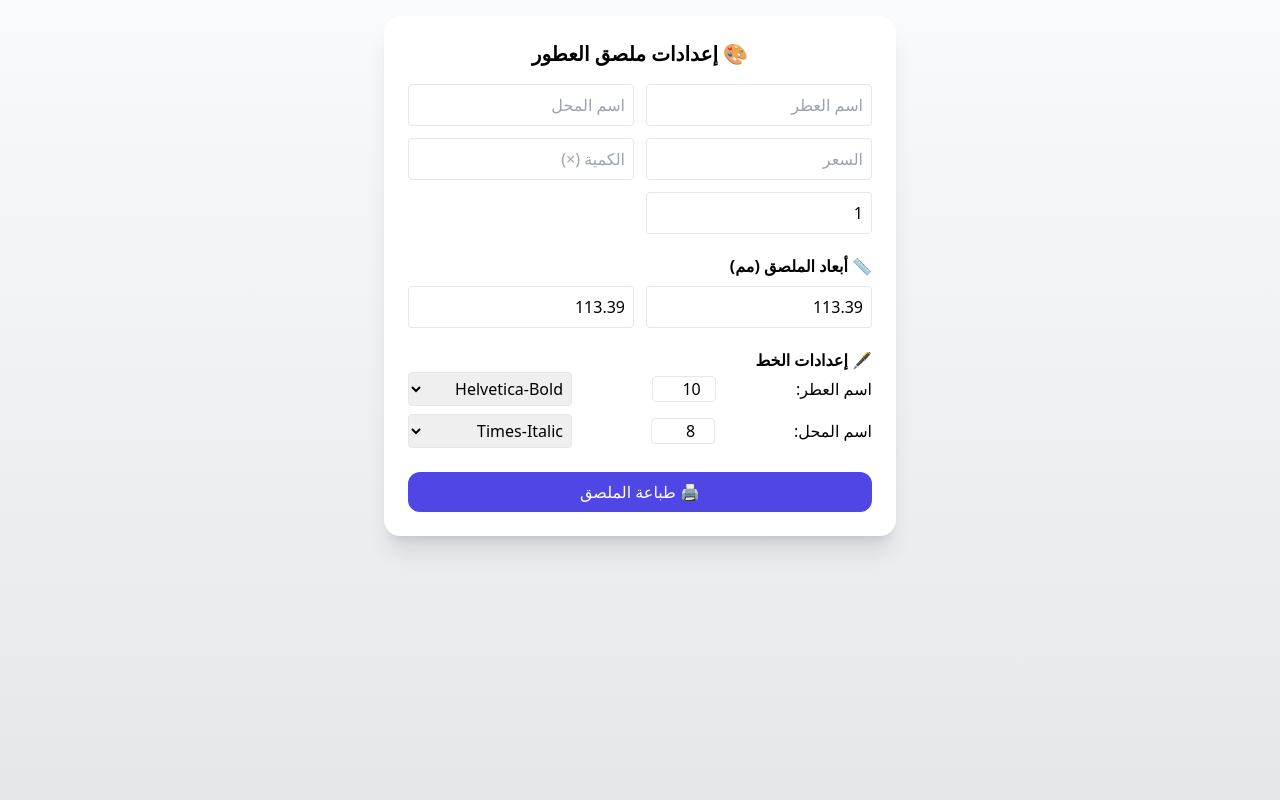
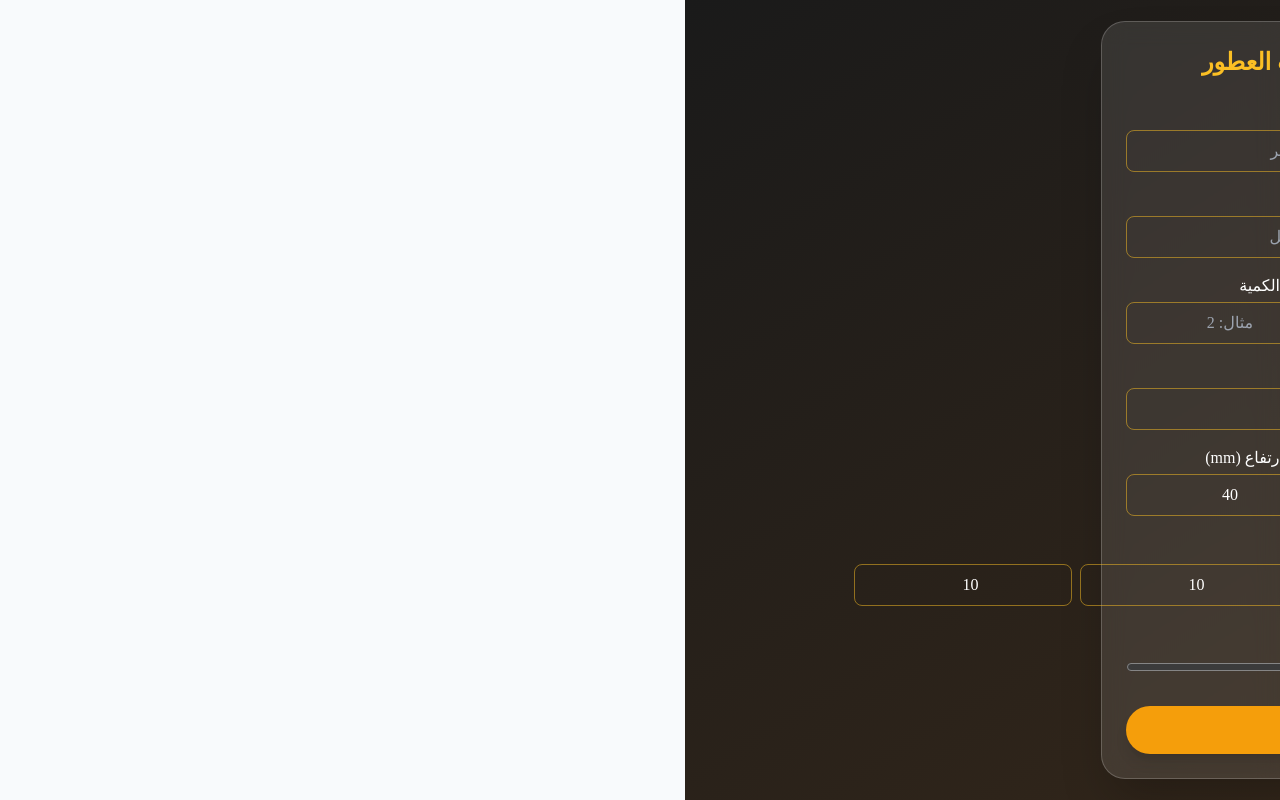
Before and after one commit to Clay145/perfume-label-frontend, a React (Vite) app: page / in a window 1280 px wide. Built offline with nearby package versions, Linux system fonts and the light colour scheme.

Commit message:
Fix build issue

```diff
--- a/src/App.jsx
+++ b/src/App.jsx
@@ -1,167 +1,169 @@
 import { useState } from "react";
+import { Sliders, Printer, Type, Ruler, Store, Tag, Hash } from "lucide-react";
 
 function App() {
-  const [settings, setSettings] = useState({
+  const [form, setForm] = useState({
     perfume_name: "",
     shop_name: "",
     price: "",
     multiplier: "",
     copies: 1,
-    label_width: 113.39,
-    label_height: 113.39,
-    font_perfume: 10,
-    font_shop: 8,
-    font_price: 9,
-    font_family_perfume: "Helvetica-Bold",
-    font_family_shop: "Times-Italic",
-    extra_fields: [],
+    label_width: 40, // cm
+    label_height: 40,
+    corner_radius: 8,
+    font_perfume_size: 12,
+    font_shop_size: 10,
+    font_price_size: 10,
   });
 
-  const fontFamilies = [
-    "Helvetica",
-    "Helvetica-Bold",
-    "Helvetica-Oblique",
-    "Times-Roman",
-    "Times-Bold",
-    "Times-Italic",
-    "Courier",
-  ];
-
-  const handleChange = (key, value) => {
-    setSettings({ ...settings, [key]: value });
+  const handleChange = (e) => {
+    const { name, value } = e.target;
+    setForm((prev) => ({ ...prev, [name]: value }));
   };
 
-  const generatePDF = async () => {
-    const response = await fetch("https://perfume-label-backend.onrender.com/generate_label", {
-      method: "POST",
-      headers: { "Content-Type": "application/json" },
-      body: JSON.stringify(settings),
-    });
+  const handlePrint = async () => {
+    try {
+      const res = await fetch("https://perfume-label-backend.onrender.com/generate_label", {
+        method: "POST",
+        headers: { "Content-Type": "application/json" },
+        body: JSON.stringify(form),
+      });
 
-    if (response.ok) {
-      const blob = await response.blob();
-      const url = window.URL.createObjectURL(blob);
-      const a = document.createElement("a");
-      a.href = url;
-      a.download = "labels.pdf";
-      a.click();
-      window.URL.revokeObjectURL(url);
-    } else {
-      alert("❌ حدث خطأ أثناء إنشاء PDF");
+      if (!res.ok) throw new Error("فشل الاتصال بالخادم");
+
+      const blob = await res.blob();
+      const fileURL = window.URL.createObjectURL(blob);
+      window.open(fileURL, "_blank");
+    } catch (err) {
+      alert("⚠️ حدث خطأ أثناء الطباعة: " + err.message);
     }
   };
 
   return (
-    <div className="min-h-screen bg-gradient-to-b from-gray-50 to-gray-200 p-4 flex flex-col items-center">
-      <div className="bg-white shadow-xl rounded-2xl p-6 w-full max-w-lg">
-        <h1 className="text-xl font-bold text-center mb-4">🎨 إعدادات ملصق العطور</h1>
+    <div className="min-h-screen bg-gradient-to-br from-[#1a1a1a] to-[#3a2a1a] flex flex-col items-center justify-center p-4 text-white font-[Cairo]">
+      <div className="bg-white/10 backdrop-blur-md p-6 rounded-3xl shadow-2xl border border-white/20 w-full max-w-md">
+        <h1 className="text-2xl font-bold text-center text-amber-400 mb-6">🎨 مولّد ملصقات العطور</h1>
 
-        {/* معلومات النصوص */}
-        <div className="grid grid-cols-2 gap-3">
+        {/* 🏷️ اسم العطر */}
+        <div className="mb-4">
+          <label className="flex items-center gap-2 mb-1"><Tag size={18}/> اسم العطر</label>
           <input
-            className="border p-2 rounded"
-            placeholder="اسم العطر"
-            value={settings.perfume_name}
-            onChange={(e) => handleChange("perfume_name", e.target.value)}
-          />
-          <input
-            className="border p-2 rounded"
-            placeholder="اسم المحل"
-            value={settings.shop_name}
-            onChange={(e) => handleChange("shop_name", e.target.value)}
-          />
-          <input
-            className="border p-2 rounded"
-            placeholder="السعر"
-            value={settings.price}
-            onChange={(e) => handleChange("price", e.target.value)}
-          />
-          <input
-            className="border p-2 rounded"
-            placeholder="الكمية (×)"
-            value={settings.multiplier}
-            onChange={(e) => handleChange("multiplier", e.target.value)}
-          />
-          <input
-            type="number"
-            className="border p-2 rounded"
-            placeholder="عدد النسخ"
-            value={settings.copies}
-            onChange={(e) => handleChange("copies", parseInt(e.target.value))}
+            name="perfume_name"
+            className="w-full p-2 rounded-lg bg-transparent border border-amber-400/50 text-white text-center focus:ring-2 focus:ring-amber-400 outline-none"
+            placeholder="أدخل اسم العطر"
+            value={form.perfume_name}
+            onChange={handleChange}
           />
         </div>
 
-        {/* ⚙️ التحكم في حجم الملصق */}
-        <h2 className="mt-5 font-semibold">📏 أبعاد الملصق (مم)</h2>
-        <div className="grid grid-cols-2 gap-3 mt-2">
+        {/* 🏪 اسم المحل */}
+        <div className="mb-4">
+          <label className="flex items-center gap-2 mb-1"><Store size={18}/> اسم المحل</label>
           <input
-            type="number"
-            className="border p-2 rounded"
-            placeholder="العرض"
-            value={settings.label_width}
-            onChange={(e) => handleChange("label_width", parseFloat(e.target.value))}
-          />
-          <input
-            type="number"
-            className="border p-2 rounded"
-            placeholder="الارتفاع"
-            value={settings.label_height}
-            onChange={(e) => handleChange("label_height", parseFloat(e.target.value))}
+            name="shop_name"
+            className="w-full p-2 rounded-lg bg-transparent border border-amber-400/50 text-white text-center focus:ring-2 focus:ring-amber-400 outline-none"
+            placeholder="أدخل اسم المحل"
+            value={form.shop_name}
+            onChange={handleChange}
           />
         </div>
 
-        {/* 🖋️ التحكم في الخط */}
-        <h2 className="mt-5 font-semibold">🖋️ إعدادات الخط</h2>
-        <div className="space-y-2">
-          <div className="flex justify-between items-center">
-            <span>اسم العطر:</span>
+        {/* 💰 السعر و × الكمية */}
+        <div className="flex gap-3 mb-4">
+          <div className="flex-1">
+            <label className="flex items-center gap-2 mb-1"><Type size={18}/> السعر (DA)</label>
             <input
+              name="price"
               type="number"
-              className="border w-16 text-center rounded"
-              value={settings.font_perfume}
-              onChange={(e) => handleChange("font_perfume", parseInt(e.target.value))}
+              min="0"
+              className="w-full p-2 rounded-lg bg-transparent border border-amber-400/50 text-white text-center focus:ring-2 focus:ring-amber-400 outline-none"
+              placeholder="مثال: 1500"
+              value={form.price}
+              onChange={handleChange}
             />
-            <select
-              value={settings.font_family_perfume}
-              onChange={(e) => handleChange("font_family_perfume", e.target.value)}
-              className="border p-1 rounded"
-            >
-              {fontFamilies.map((font) => (
-                <option key={font} value={font}>
-                  {font}
-                </option>
-              ))}
-            </select>
           </div>
-
-          <div className="flex justify-between items-center">
-            <span>اسم المحل:</span>
+          <div className="flex-1">
+            <label className="flex items-center gap-2 mb-1"><Hash size={18}/> × الكمية</label>
             <input
+              name="multiplier"
               type="number"
-              className="border w-16 text-center rounded"
-              value={settings.font_shop}
-              onChange={(e) => handleChange("font_shop", parseInt(e.target.value))}
+              min="1"
+              className="w-full p-2 rounded-lg bg-transparent border border-amber-400/50 text-white text-center focus:ring-2 focus:ring-amber-400 outline-none"
+              placeholder="مثال: 2"
+              value={form.multiplier}
+              onChange={handleChange}
             />
-            <select
-              value={settings.font_family_shop}
-              onChange={(e) => handleChange("font_family_shop", e.target.value)}
-              className="border p-1 rounded"
-            >
-              {fontFamilies.map((font) => (
-                <option key={font} value={font}>
-                  {font}
-                </option>
-              ))}
-            </select>
           </div>
         </div>
 
-        {/* زر الطباعة */}
+        {/* 🔢 عدد النسخ */}
+        <div className="mb-4">
+          <label className="flex items-center gap-2 mb-1"><Printer size={18}/> عدد النسخ</label>
+          <input
+            name="copies"
+            type="number"
+            min="1"
+            max="35"
+            className="w-full p-2 rounded-lg bg-transparent border border-amber-400/50 text-white text-center focus:ring-2 focus:ring-amber-400 outline-none"
+            value={form.copies}
+            onChange={handleChange}
+          />
+        </div>
+
+        {/* 📏 الأبعاد */}
+        <div className="flex gap-3 mb-4">
+          <div className="flex-1">
+            <label className="flex items-center gap-2 mb-1"><Ruler size={18}/> العرض (mm)</label>
+            <input
+              name="label_width"
+              type="number"
+              className="w-full p-2 rounded-lg bg-transparent border border-amber-400/50 text-white text-center focus:ring-2 focus:ring-amber-400 outline-none"
+              value={form.label_width}
+              onChange={handleChange}
+            />
+          </div>
+          <div className="flex-1">
+            <label className="flex items-center gap-2 mb-1"><Ruler size={18}/> الارتفاع (mm)</label>
+            <input
+              name="label_height"
+              type="number"
+              className="w-full p-2 rounded-lg bg-transparent border border-amber-400/50 text-white text-center focus:ring-2 focus:ring-amber-400 outline-none"
+              value={form.label_height}
+              onChange={handleChange}
+            />
+          </div>
+        </div>
+
+        {/* ✏️ إعدادات الخط */}
+        <div className="mb-6">
+          <label className="flex items-center gap-2 mb-2"><Sliders size={18}/> إعدادات الخط</label>
+          <div className="flex gap-2">
+            <input name="font_perfume_size" type="number" placeholder="عطر" className="flex-1 p-2 rounded-lg text-center bg-transparent border border-amber-400/50" value={form.font_perfume_size} onChange={handleChange}/>
+            <input name="font_shop_size" type="number" placeholder="محل" className="flex-1 p-2 rounded-lg text-center bg-transparent border border-amber-400/50" value={form.font_shop_size} onChange={handleChange}/>
+            <input name="font_price_size" type="number" placeholder="سعر" className="flex-1 p-2 rounded-lg text-center bg-transparent border border-amber-400/50" value={form.font_price_size} onChange={handleChange}/>
+          </div>
+        </div>
+
+        {/* 🔘 زاوية الإطار */}
+        <div className="mb-6">
+          <label className="flex items-center gap-2 mb-1"><Sliders size={18}/> زاوية الإطار</label>
+          <input
+            type="range"
+            name="corner_radius"
+            min="0"
+            max="20"
+            value={form.corner_radius}
+            onChange={handleChange}
+            className="w-full accent-amber-400"
+          />
+        </div>
+
+        {/* 🖨️ زر الطباعة */}
         <button
-          onClick={generatePDF}
-          className="mt-6 bg-indigo-600 text-white w-full py-2 rounded-xl hover:bg-indigo-700"
+          onClick={handlePrint}
+          className="w-full bg-amber-500 hover:bg-amber-600 text-black font-bold py-3 rounded-full shadow-lg transition-all"
         >
-          🖨️ طباعة الملصق
+          🖨️ طباعة
         </button>
       </div>
     </div>
```
